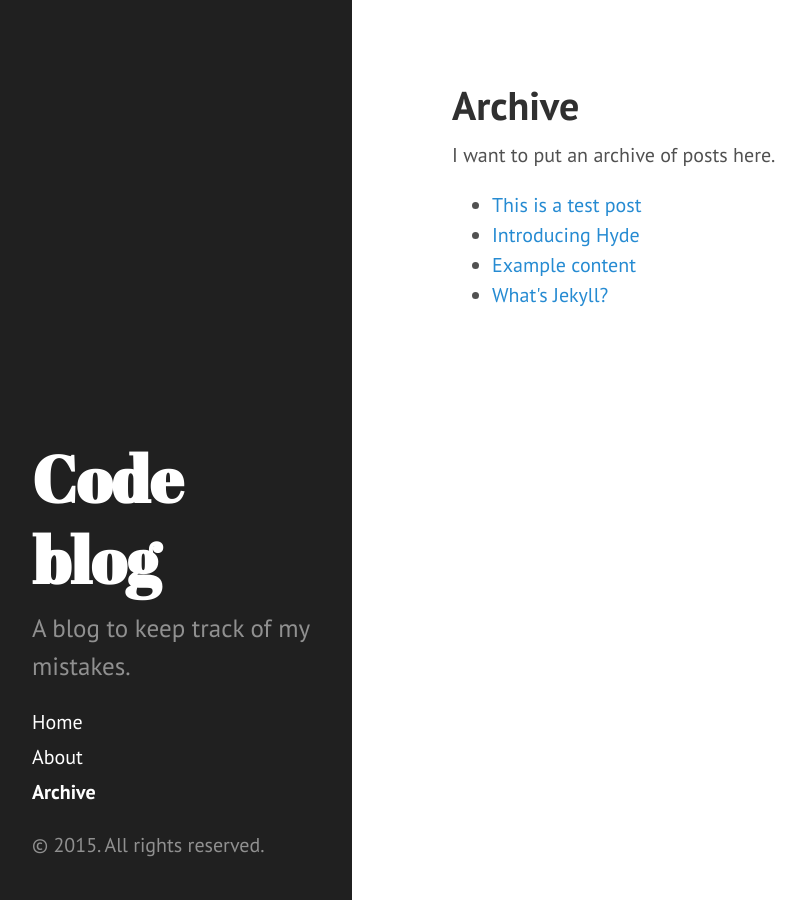
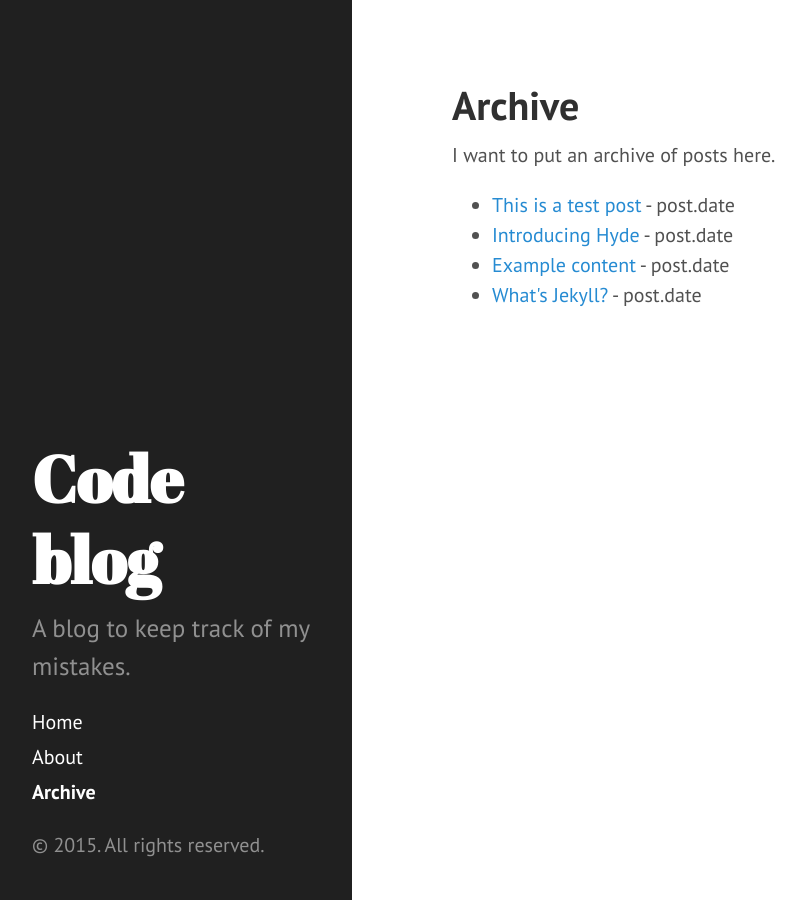
Before and after one commit to sgrieve/sgrieve.github.io, a Jekyll site: the page built from archive.md, in a window 1280 px wide. Shown: the whole page, without its empty margins (8-813 px from the left). Built offline with Jekyll 4.4.1, drawn with Linux system fonts in a browser that asks for light colours; Markdown is read by kramdown in place of the engine named in the settings.

Commit message:
Trying to add an archive.

```diff
--- a/archive.md
+++ b/archive.md
@@ -9,7 +9,7 @@
 <ul>
   {% for post in site.posts %}
     <li>
-      <a href="{{ post.url }}">{{ post.title }}</a>
+      <a href="{{ post.url }}">{{ post.title }}</a> - post.date
     </li>
   {% endfor %}
 </ul>
```
